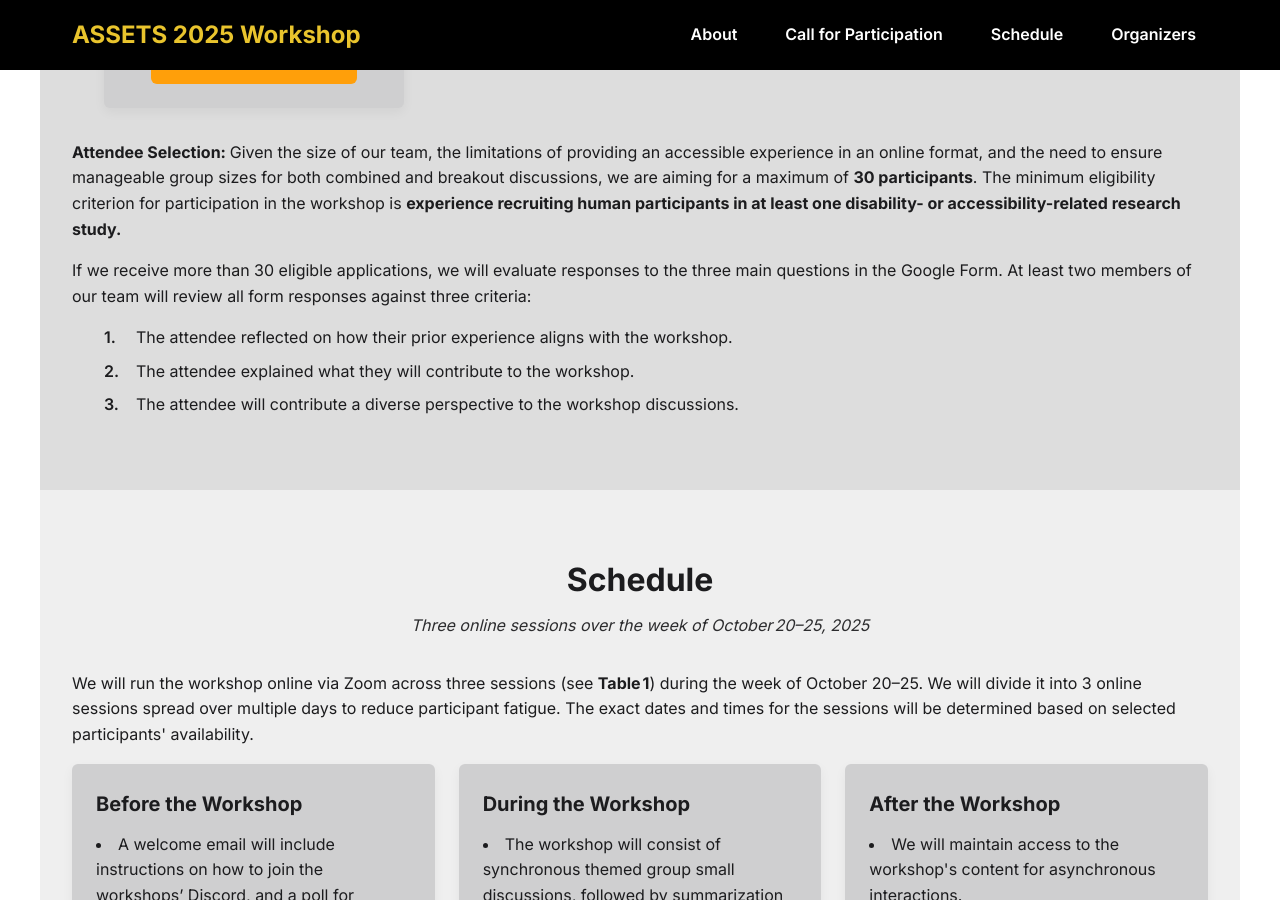
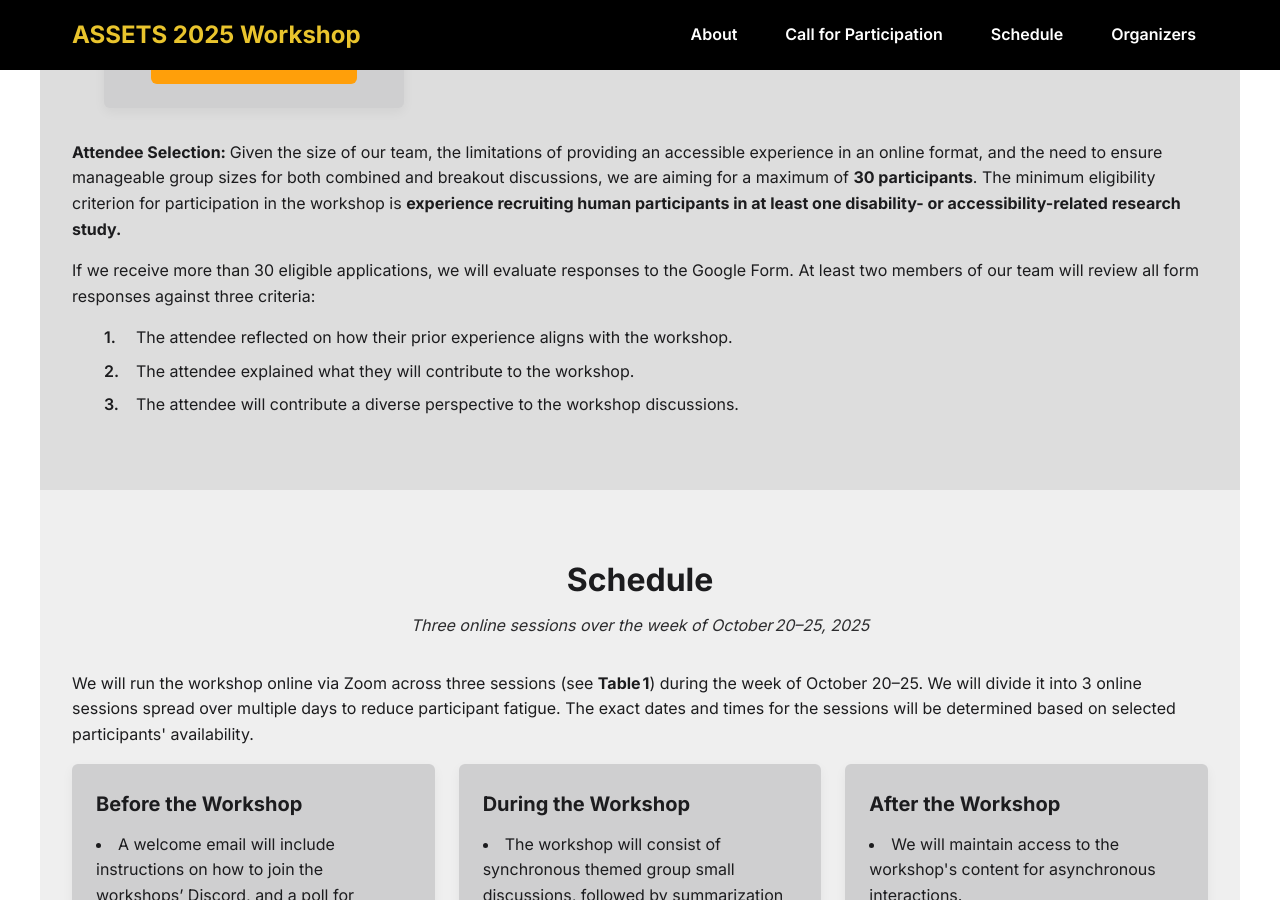
Before and after one commit to assets-recruitment-2025/assets-recruitment-2025.github.io, a Jekyll site: the page built from index.md, in a window 1280 px wide and 900 px high, scrolled down 1802 px. Built offline with Jekyll 4.4.1, drawn with Linux system fonts in a browser that asks for light colours.

Commit message:
Call for Participation

```diff
--- a/index.md
+++ b/index.md
@@ -85,7 +85,7 @@ permalink: /
     <strong>Attendee Selection: </strong>Given the size of our team, the limitations of providing an accessible experience in an online format, and the need to ensure manageable group sizes for both combined and breakout discussions, we are aiming for a maximum of <strong>30 participants</strong>. The minimum eligibility criterion for participation in the workshop is <strong>experience recruiting human participants in at least one disability- or accessibility-related research study.</strong>
 </p>
 <p>
-    If we receive more than 30 eligible applications, we will evaluate responses to the three main questions in the Google Form. At least two members of our team will review all form responses against three criteria:
+    If we receive more than 30 eligible applications, we will evaluate responses to the Google Form. At least two members of our team will review all form responses against three criteria:
 </p>
 <ul class="section-list">
   <li>The attendee reflected on how their prior experience aligns with the workshop.</li>
```
